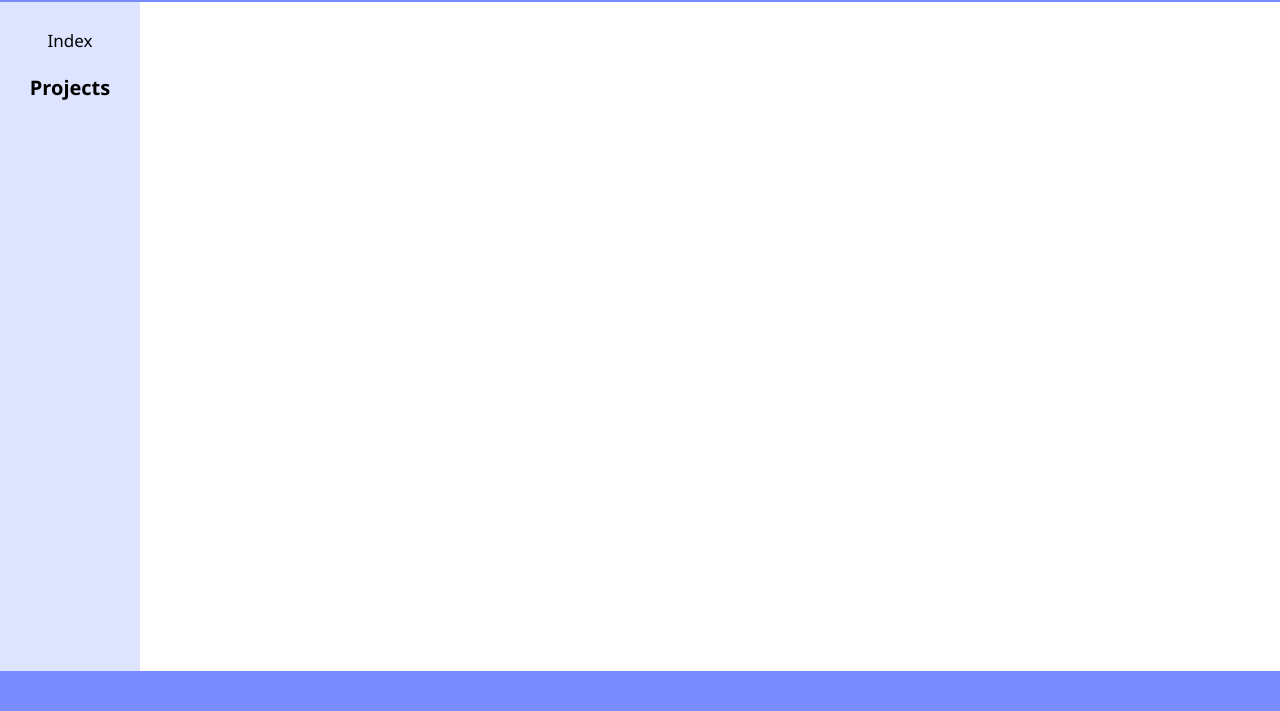
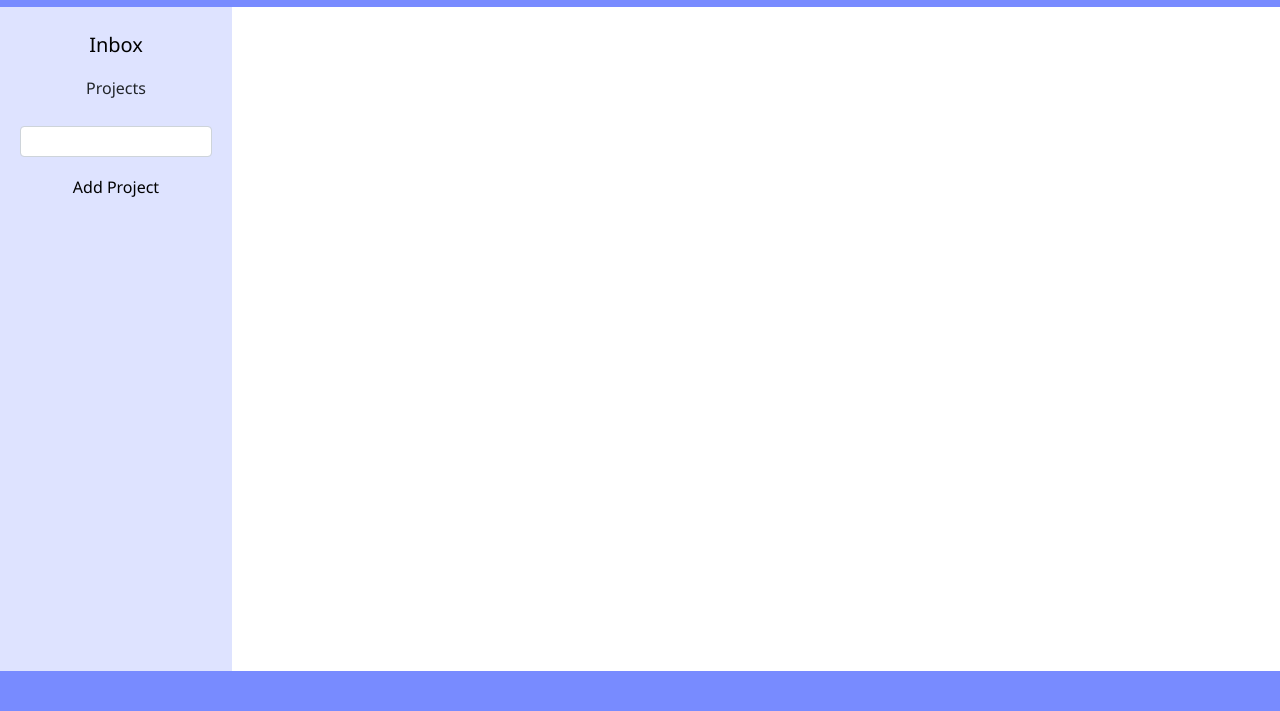
Before and after one commit to ahmedgamer4/to_do, a plain HTML site: page index.html in a window 1280 px wide. Shown: the part 89-800 px from the top of the page. Drawn offline with nearby package versions, Linux system fonts and the light colour scheme.

Commit message:
added alot

```diff
--- a/index.html
+++ b/index.html
@@ -6,18 +6,23 @@
   <meta name="viewport" content="width=device-width, initial-scale=1.0">
   <title>TODO</title>
   <link rel="stylesheet" href="styles.css">
+  <link href="https://cdn.jsdelivr.net/npm/bootstrap@5.2.1/dist/css/bootstrap.min.css" rel="stylesheet" integrity="sha384-iYQeCzEYFbKjA/T2uDLTpkwGzCiq6soy8tYaI1GyVh/UjpbCx/TYkiZhlZB6+fzT" crossorigin="anonymous">
+  <script src="https://cdn.jsdelivr.net/npm/bootstrap@5.2.1/dist/js/bootstrap.bundle.min.js" integrity="sha384-u1OknCvxWvY5kfmNBILK2hRnQC3Pr17a+RTT6rIHI7NnikvbZlHgTPOOmMi466C8" crossorigin="anonymous" defer></script>
 </head>
 <body>
   <header>
     <div class="logo">TODO</div>
   </header>
-  <main></main>
+  <main id="main"></main>
   <nav>
     <div id="top-sec">
-      <button id="index-button">Index</button>
+      <button id="inbox-button">Inbox</button>
     </div>
     <div class="bottom-sec">
       <h3>Projects</h3>
+      <div class="project-place"></div>
+      <input type="text" class="form-control form-control-sm">
+      <button class="add-project">Add Project</button>
     </div>
   </nav>
   <footer></footer>
--- a/styles.css
+++ b/styles.css
@@ -6,9 +6,10 @@
   --form-hfont: 20px;
   --form-cfont: 15px;
   --h-big: clamp(20px, 3vw, 37px);
-  --button-font: clamp(10px, 3vw, 17px);
-  --buton-width: clamp(20px, 3vw, 100px);
-  --padding-header: clamp(7px, 20px, 30px)
+  --button-font: clamp(14px, 7vw, 20px);
+  --button-width: clamp(20px, 7vw, 100px);
+  --button-height: clamp(10px, 3.5vw, 50px)
+  --padding-header: clamp(7px, 20px, 30px);
 }
 
 * {
@@ -56,7 +57,7 @@ nav {
   gap: 15px;
 }
 
-#index-button {
+#inbox-button {
   width: clamp(50px, 10vw, 100px);
   height: clamp(20px, 37px, 50px);
   border-radius: 5px;
@@ -66,12 +67,40 @@ nav {
   cursor: pointer;
 }
 
-#index-button:hover {
+#inbox-button:hover {
   background-color: var(--light-one);
 }
 
 .bottom-sec h3 {
   font-size: var(--padding-header);
+}
+
+.bottom-sec .form-control {
+  width: clamp(100px, 15vw, 300px);
+}
+
+.bottom-sec {
+  display: flex;
+  flex-direction: column;
+  gap: 10px;
+  align-items: center;
+}
+
+button {
+  font-size: var(--button-font);
+  width: var(--button-width);
+  border: none;
+  border-radius: 5px;
+  background-color: transparent;
+}
+
+button:hover {
+  background-color: var(--light-one);
+}
+
+.add-project {
+  width: clamp(70px, 10vw, 200px);
+  height: 40px;
 }
 
 footer {
```
Also changed, not shown: main.js (+126 -0 lines).
